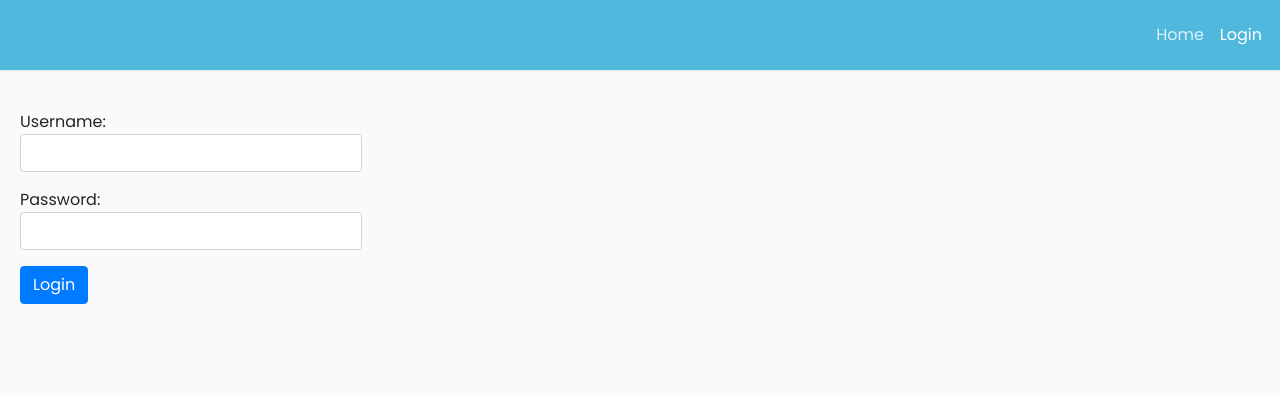
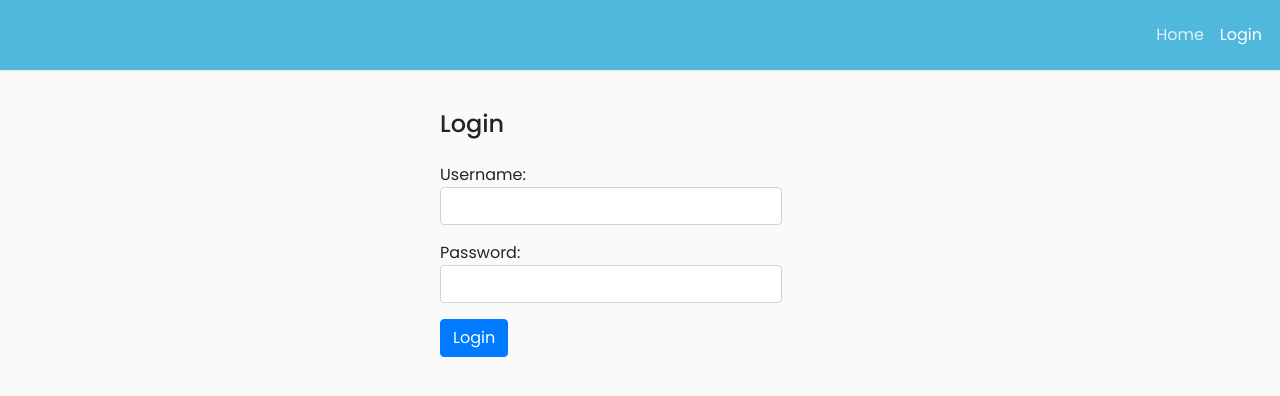
Before and after one commit to teresasanders77/react-with-wordpress, a React app: page /login in a window 1280 px wide. Shown: the top 396 px of the page. Built offline with nearby package versions, Linux system fonts and the light colour scheme.

Commit message:
React Context API

```diff
--- a/src/App.js
+++ b/src/App.js
@@ -5,11 +5,12 @@ import SinglePost from "./components/SinglePost";
 import Login from "./components/Login";
 import Dashboard from "./components/dashboard/Dashboard";
 import CreatePost from "./components/dashboard/posts/CreatePost";
+import AppProvider from "./components/context/AppProvider";
 
 class App extends React.Component {
     render() {
         return (
-            <div>
+            <AppProvider>
                 <Router>
                     <Home path="/" />
                     <Login path="/login" />
@@ -17,7 +18,7 @@ class App extends React.Component {
                     <CreatePost path="/dashboard/create-post" />
                     <SinglePost path="/post/:id" />
                 </Router>
-            </div>
+            </AppProvider>
         );
     }
 }
--- a/src/components/Login.js
+++ b/src/components/Login.js
@@ -69,7 +69,9 @@ class Login extends React.Component {
             return (
                 <div>
                     <Navbar />
-                    <form onSubmit={this.onFormSubmit} style={{ margin: "20px" }}>
+                    <div style={{ height: "100vh", maxWidth: "400px", margin: "0 auto" }}>
+                        <h4 className="mb-4">Login</h4>
+                        <form onSubmit={this.onFormSubmit}>
                             <label className="form-group">
                                 Username:
                                 <input
@@ -97,6 +99,7 @@ class Login extends React.Component {
                             </button>
                         </form>
                     </div>
+                </div>
             );
         }
     }
--- /dev/null
+++ b/src/components/context/AppContext.js
@@ -0,0 +1,4 @@
+import React, { createContext } from "react";
+const AppContext = createContext([{}, () => {}]);
+
+export default AppContext;
--- /dev/null
+++ b/src/components/context/AppProvider.js
@@ -0,0 +1,22 @@
+import React, { useState, useEffect } from "react";
+import AppContext from "./AppContext";
+
+const AppProvider = (props) => {
+    const [store, setStore] = useState({
+        userName: "",
+        token: "",
+        activeMenu: {},
+        sidebarActive: true
+    });
+
+    useEffect(() => {
+        const token = localStorage.getItem("token");
+        const userName = localStorage.getItem("userName");
+
+        setStore({ ...store, token, userName });
+    }, []);
+
+    return <AppContext.Provider value={[store, setStore]}>{props.children}</AppContext.Provider>;
+};
+
+export default AppProvider;
--- a/src/components/dashboard/sidebar/SidebarMenu.js
+++ b/src/components/dashboard/sidebar/SidebarMenu.js
@@ -1,8 +1,11 @@
-import React, { useState } from "react";
+import React, { useState, useContext } from "react";
 import { getUserName } from "../../functions";
 import NavLink from "../../NavLink";
+import AppContext from "../../context/AppContext";
 
 const SidebarMenu = (props) => {
+    const [store, setStore] = useContext(AppContext);
+
     const [subMenuActive, setSubMenuActive] = useState(false);
     const userName = getUserName() ? getUserName() : "";
 
--- a/src/components/layouts/DashboardLayout.js
+++ b/src/components/layouts/DashboardLayout.js
@@ -7,7 +7,7 @@ class DashboardLayout extends React.Component {
         super(props);
 
         this.state = {
-            active: false
+            active: true
         };
     }
 
```
Lines whose indentation alone changed are shown as unchanged.
